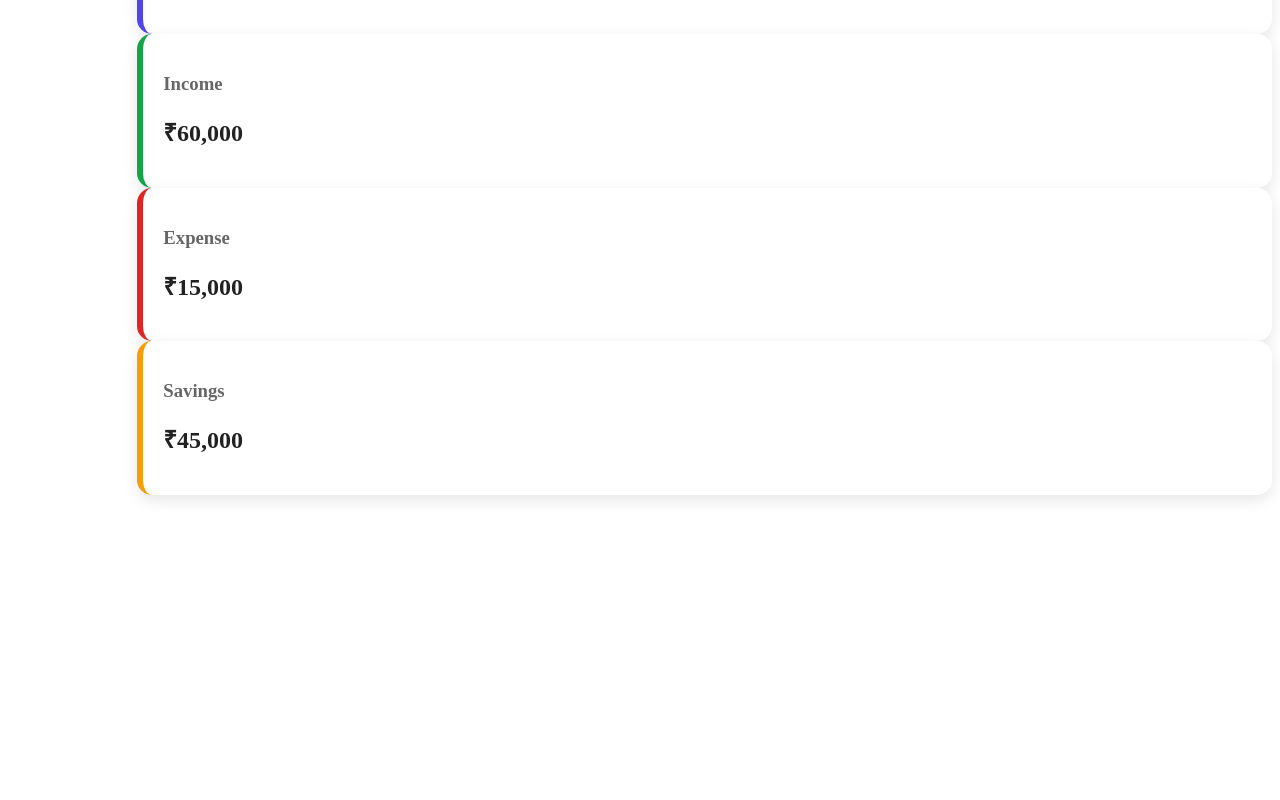
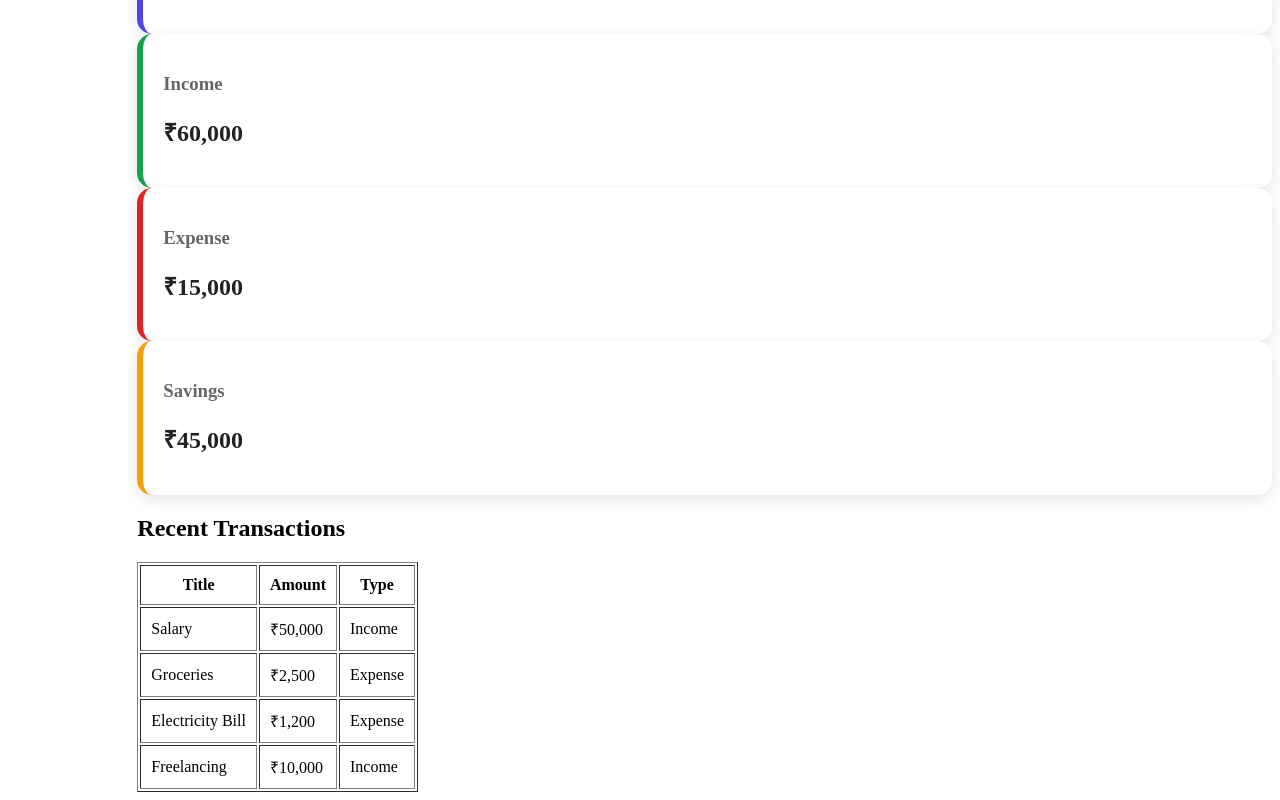
Before and after one commit to Dhiksheka-03/FinFlow, a React app in the folder frontend/: page /dashboard in a window 1280 px wide. Shown: the part 249-1049 px from the top of the page. Before the commit the page ends 800 px from the top, so only its background shows below. Built offline with nearby package versions, Linux system fonts and the light colour scheme; the HTML template or start-up script is replaced by a standard one.

Commit message:
Add transaction table to dashboard

```diff
--- a/frontend/src/components/SummaryCard.jsx
+++ b/frontend/src/components/SummaryCard.jsx
@@ -7,6 +7,7 @@ function SummaryCard({ title, amount, color }) {
       <h3>{title}</h3>
       <h2>{amount}</h2>
     </div>
+
   );
 }
 
--- a/frontend/src/components/TransactionTable.jsx
+++ b/frontend/src/components/TransactionTable.jsx
@@ -0,0 +1,45 @@
+function TransactionTable() {
+  return (
+    <div>
+      <h2>Recent Transactions</h2>
+
+      <table border="1" cellPadding="10">
+        <thead>
+          <tr>
+            <th>Title</th>
+            <th>Amount</th>
+            <th>Type</th>
+          </tr>
+        </thead>
+
+        <tbody>
+          <tr>
+            <td>Salary</td>
+            <td>₹50,000</td>
+            <td>Income</td>
+          </tr>
+
+          <tr>
+            <td>Groceries</td>
+            <td>₹2,500</td>
+            <td>Expense</td>
+          </tr>
+
+          <tr>
+            <td>Electricity Bill</td>
+            <td>₹1,200</td>
+            <td>Expense</td>
+          </tr>
+
+          <tr>
+            <td>Freelancing</td>
+            <td>₹10,000</td>
+            <td>Income</td>
+          </tr>
+        </tbody>
+      </table>
+    </div>
+  );
+}
+
+export default TransactionTable;
--- a/frontend/src/pages/Dashboard.jsx
+++ b/frontend/src/pages/Dashboard.jsx
@@ -1,22 +1,18 @@
 import Sidebar from "../components/Sidebar";
 import Navbar from "../components/Navbar";
 import SummaryCard from "../components/SummaryCard";
+import TransactionTable from "../components/TransactionTable";
 
 function Dashboard() {
   return (
     <div style={{ display: "flex" }}>
-      {/* Sidebar */}
       <Sidebar />
 
-      {/* Main Content */}
       <div className="dashboard" style={{ flex: 1 }}>
-        {/* Navbar */}
         <Navbar />
 
-        {/* Page Title */}
         <h1>📊 FinFlow Dashboard</h1>
 
-        {/* Summary Cards */}
         <div className="cards">
           <SummaryCard
             title="Total Balance"
@@ -42,6 +38,8 @@ function Dashboard() {
             color="#f59e0b"
           />
         </div>
+
+        <TransactionTable />
       </div>
     </div>
   );
```
